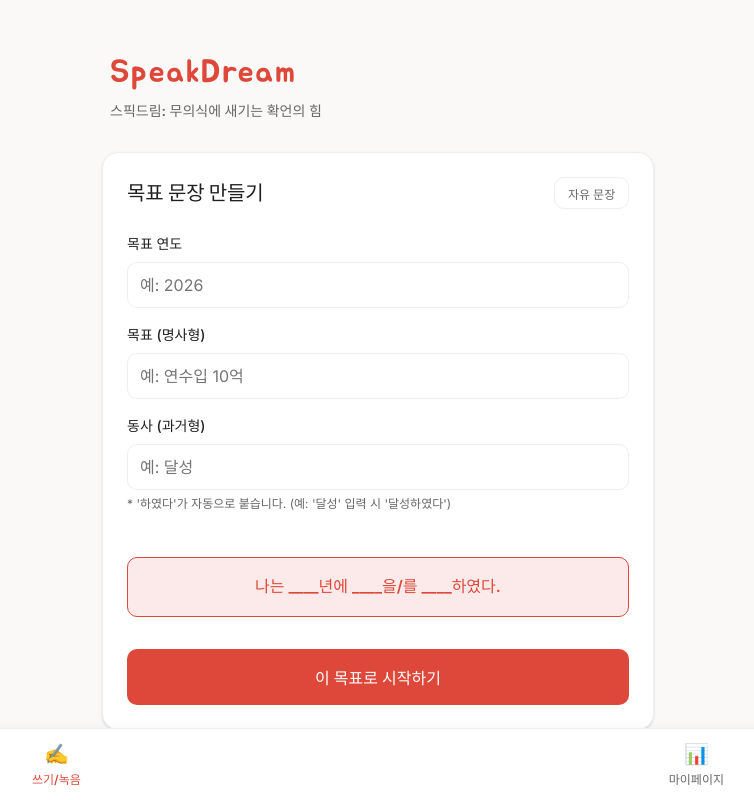
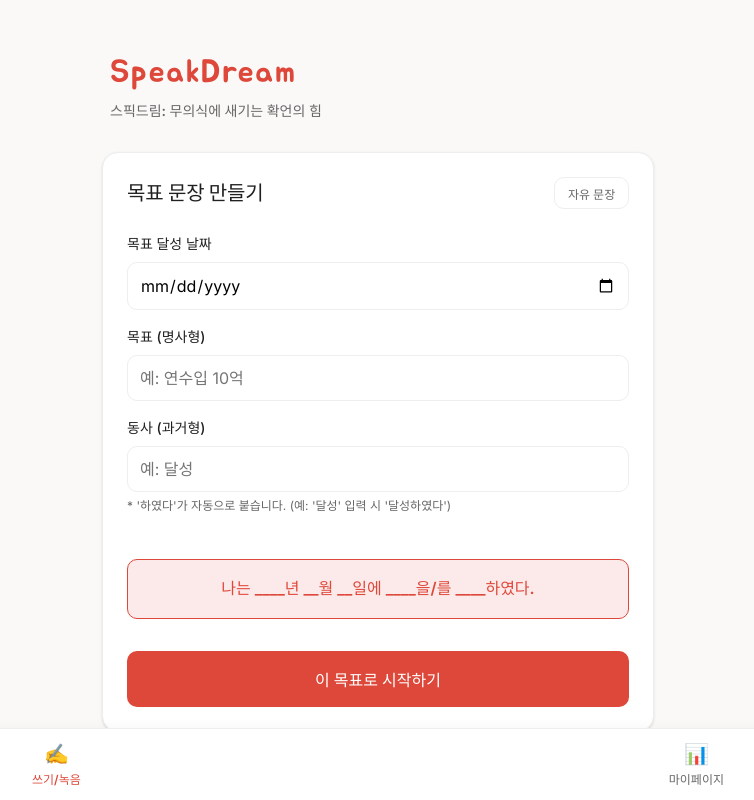
Before and after one commit to ddidddong/speak_dream, a React (Vite) app: page / in a window 1280 px wide. Both pictures are taken after a click on the button "지금 시작하기". Shown: the top 800 px of the page, without its empty margins (262-1016 px from the left). Built offline with nearby package versions, Linux system fonts and the light colour scheme.

Commit message:
Change goal formula Year to Date and refine UI

```diff
--- a/src/components/GoalGenerator.jsx
+++ b/src/components/GoalGenerator.jsx
@@ -2,14 +2,20 @@ import React, { useState } from 'react';
 
 export default function GoalGenerator({ onSave }) {
   const [isFreeMode, setIsFreeMode] = useState(false);
-  const [year, setYear] = useState('');
+  const [targetDate, setTargetDate] = useState('');
   const [goal, setGoal] = useState('');
   const [verb, setVerb] = useState('');
   const [freeSentence, setFreeSentence] = useState('');
 
+  const formatDate = (dateStr) => {
+    if (!dateStr) return '____년 __월 __일';
+    const d = new Date(dateStr);
+    return `${d.getFullYear()}년 ${d.getMonth() + 1}월 ${d.getDate()}일`;
+  };
+
   const generatedSentence = isFreeMode
     ? freeSentence || '자유롭게 목표 문장을 입력해주세요.'
-    : `나는 ${year || '____'}년에 ${goal || '____'}${goal.endsWith('을') || goal.endsWith('를') ? '' : '을/를'} ${verb || '____'}하였다.`;
+    : `나는 ${formatDate(targetDate)}에 ${goal || '____'}${goal.endsWith('을') || goal.endsWith('를') ? '' : '을/를'} ${verb || '____'}하였다.`;
 
   const handleSave = () => {
     if (isFreeMode) {
@@ -19,7 +25,7 @@ export default function GoalGenerator({ onSave }) {
       }
       onSave(freeSentence.trim());
     } else {
-      if (!year || !goal || !verb) {
+      if (!targetDate || !goal || !verb) {
         alert('모든 필드를 입력해주세요.');
         return;
       }
@@ -28,7 +34,7 @@ export default function GoalGenerator({ onSave }) {
       const hasBatchim = (lastChar - 0xAC00) % 28 !== 0;
       particle = hasBatchim ? '을' : '를';
 
-      const finalSentence = `나는 ${year}년에 ${goal}${particle} ${verb}하였다.`;
+      const finalSentence = `나는 ${formatDate(targetDate)}에 ${goal}${particle} ${verb}하였다.`;
       onSave(finalSentence);
     }
   };
@@ -57,13 +63,12 @@ export default function GoalGenerator({ onSave }) {
         {!isFreeMode ? (
           <>
             <div>
-              <label style={{ display: 'block', marginBottom: '0.5rem', fontSize: '0.875rem', fontWeight: 500 }}>목표 연도</label>
+              <label style={{ display: 'block', marginBottom: '0.5rem', fontSize: '0.875rem', fontWeight: 500 }}>목표 달성 날짜</label>
               <input
-                type="text"
-                placeholder="예: 2026"
-                value={year}
-                onChange={(e) => setYear(e.target.value)}
-                style={{ width: '100%', padding: '0.75rem', borderRadius: 'var(--radius-md)', border: '1px solid var(--border)', outline: 'none' }}
+                type="date"
+                value={targetDate}
+                onChange={(e) => setTargetDate(e.target.value)}
+                style={{ width: '100%', padding: '0.75rem', borderRadius: 'var(--radius-md)', border: '1px solid var(--border)', outline: 'none', backgroundColor: 'white' }}
               />
             </div>
             <div>
--- a/src/components/Info.jsx
+++ b/src/components/Info.jsx
@@ -10,11 +10,11 @@ export default function Info() {
         </p>
         <div style={{ padding: '1.5rem', backgroundColor: 'var(--bg-secondary)', borderRadius: 'var(--radius-md)', border: '1px dashed var(--border)' }}>
           <p style={{ margin: 0, fontWeight: 700, fontSize: '1.125rem', color: 'var(--accent)' }}>
-            나는 + [연도] + [목표] + [과거형 문장]
+            나는 + [날짜] + [목표] + [과거형 문장]
           </p>
         </div>
         <p style={{ marginTop: '1.5rem', fontSize: '0.875rem' }}>
-          예: "나는 2026년에 연수입 10억을 달성하였다."
+          예: "나는 2026년 12월 31일에 연수입 10억을 달성하였다."
         </p>
       </section>
 
```
